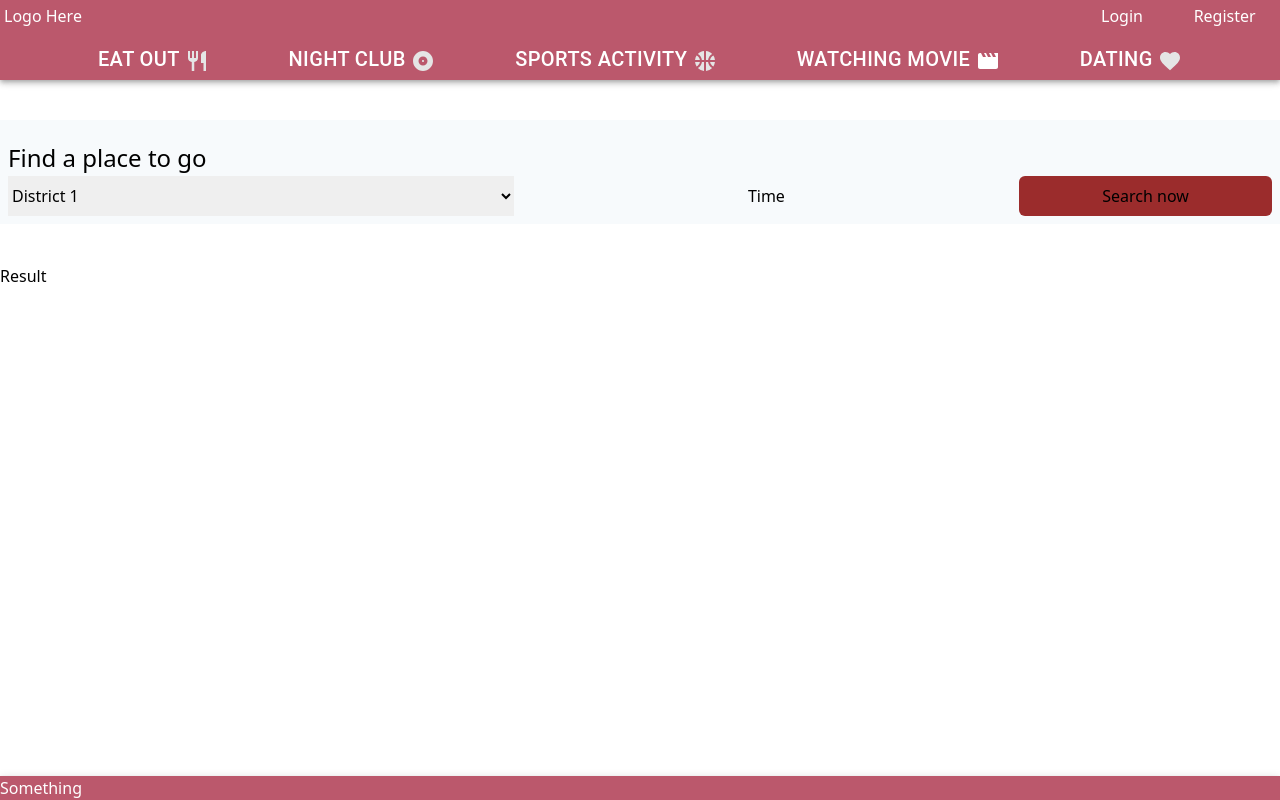
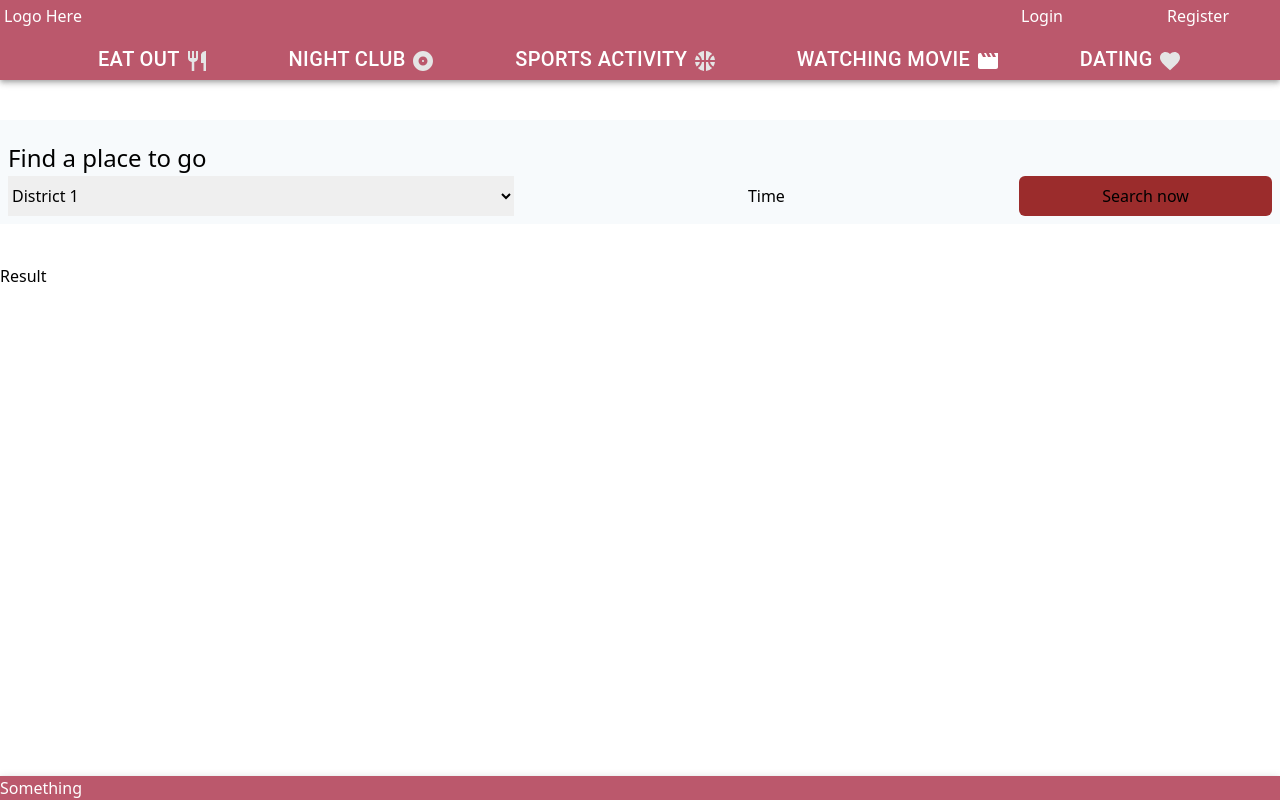
Before and after one commit to lamnguyencse17/atware-hackathon, a React app: page / in a window 1280 px wide. Built offline with nearby package versions, Linux system fonts and the light colour scheme.

Commit message:
Adjusted Navbar

```diff
--- a/src/components/Common/Navbar.js
+++ b/src/components/Common/Navbar.js
@@ -32,7 +32,7 @@ export default function Navbar({ isPublic }) {
 					<div className='content-center col-span-2 px-1 align-middle'>
 						<Logo />
 					</div>
-					<div className='col-span-8 px-1 text-5xl text-center'></div>
+					<div className='col-span-7 px-1 text-5xl text-center'></div>
 					{isPublic ? <PublicNavbar /> : <PrivateNavbar />}
 				</div>
 				<div className='flex flex-row justify-center mt-1'>
--- a/src/components/Common/Navbar/PrivateNavbar.js
+++ b/src/components/Common/Navbar/PrivateNavbar.js
@@ -3,14 +3,11 @@ import { Link } from "react-router-dom";
 
 export default function PrivateNavbar() {
 	return (
-		// <div className='w-full h-10'>
-		// 	<div className='grid grid-cols-12'>
-		// 		<div className='content-center col-span-2 px-1 align-middle'>
-		// 			<Logo />
-		// 		</div>
-		// 		<div className='col-span-8 px-1 text-center'>Reserved</div>
 		<>
-			<div className='grid grid-cols-2 col-span-2 px-1'>
+			<div className='grid grid-cols-4 col-span-3 px-1'>
+				<div className='col-span-2 p-1 text-center'>
+					<Link>Add a new event</Link>
+				</div>
 				<div className='p-1 text-center'>
 					<Link to='/profile'>Profile</Link>
 				</div>
@@ -19,7 +16,5 @@ export default function PrivateNavbar() {
 				</div>
 			</div>
 		</>
-		// 	</div>
-		// </div>
 	);
 }
--- a/src/components/Common/Navbar/PublicNavbar.js
+++ b/src/components/Common/Navbar/PublicNavbar.js
@@ -10,7 +10,7 @@ export default function PublicNavbar() {
 		// 		</div>
 		// <div className='col-span-8 px-1 text-center'>Reserved</div>
 		<>
-			<div className='grid content-center grid-cols-2 col-span-2 px-1 align-middle'>
+			<div className='grid content-center grid-cols-2 col-span-3 px-1 align-middle'>
 				<div className='p-1 text-center'>
 					<Link to='/login'>Login</Link>
 				</div>
--- a/src/routers/PublicRoute.js
+++ b/src/routers/PublicRoute.js
@@ -11,7 +11,6 @@ export default function PublicRoute({ component: Component, ...rest }) {
 			render={(props) => (
 				<div className='flex flex-col h-full'>
 					<Navbar isPublic={true} />
-
 					<div className='flex flex-grow'>
 						<Component {...props} />
 					</div>
```
